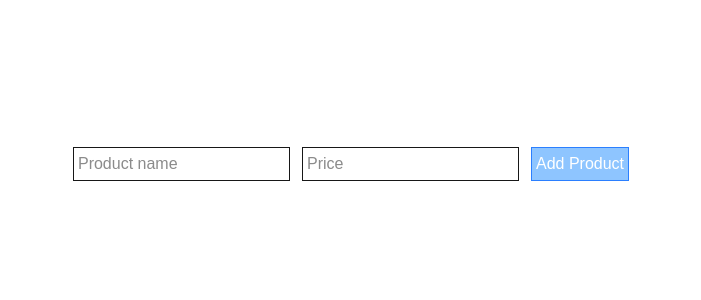
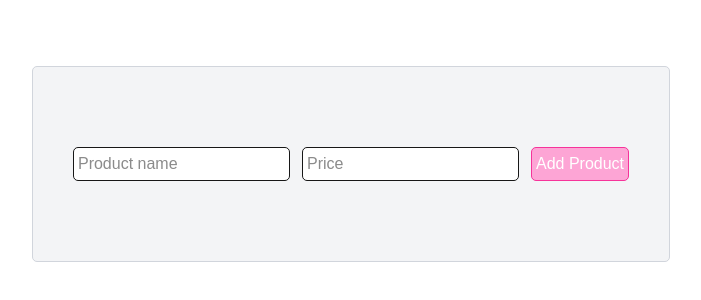
Before and after one commit to Nannasarah/family-friends, a Next.js app: page /addproduct in a window 1280 px wide. Shown: the part 236-536 px from the top of the page, without its empty margins (289-990 px from the left). Built offline with nearby package versions, Linux system fonts and the light colour scheme.

Commit message:
prisfærdig

```diff
--- a/src/app/(routes)/addproduct/page.js
+++ b/src/app/(routes)/addproduct/page.js
@@ -8,7 +8,10 @@ const addProduct = () => {
   console.log("state", state);
   return (
     <div className="flex h-lvh flex-col items-center justify-center">
-      <form action={postProduct} className="">
+      <form
+        action={postProduct}
+        className="rounded-[5px] border-1 border-gray-300 bg-gray-100 px-10 py-20"
+      >
         {state.error?.productName && (
           <p className="text-red-600">{state.error.productName}</p>
         )}
@@ -22,7 +25,7 @@ const addProduct = () => {
           name="productname"
           placeholder="Product name"
           defaultValue={state.productName}
-          className="mr-3 border-1 p-1"
+          className="mr-3 rounded-[5px] border-1 bg-white p-1"
         />
 
         {/* Prisfelt */}
@@ -33,15 +36,14 @@ const addProduct = () => {
           type="number"
           name="price"
           inputMode="numeric" //viser kun tal på mobil
-          title="Indtast venligst kun tal (mindst ét ciffer)"
           placeholder="Price"
           defaultValue={state.price}
-          className="mr-3 border-1 p-1"
+          className="mr-3 rounded-[5px] border-1 bg-white p-1"
         />
 
         <button
           type="submit"
-          className="cursor-pointer border-1 border-blue-500 bg-blue-300 p-1 text-white"
+          className="cursor-pointer rounded-[5px] border-1 border-pink-500 bg-pink-300 p-1 text-white"
         >
           Add Product
         </button>
```
